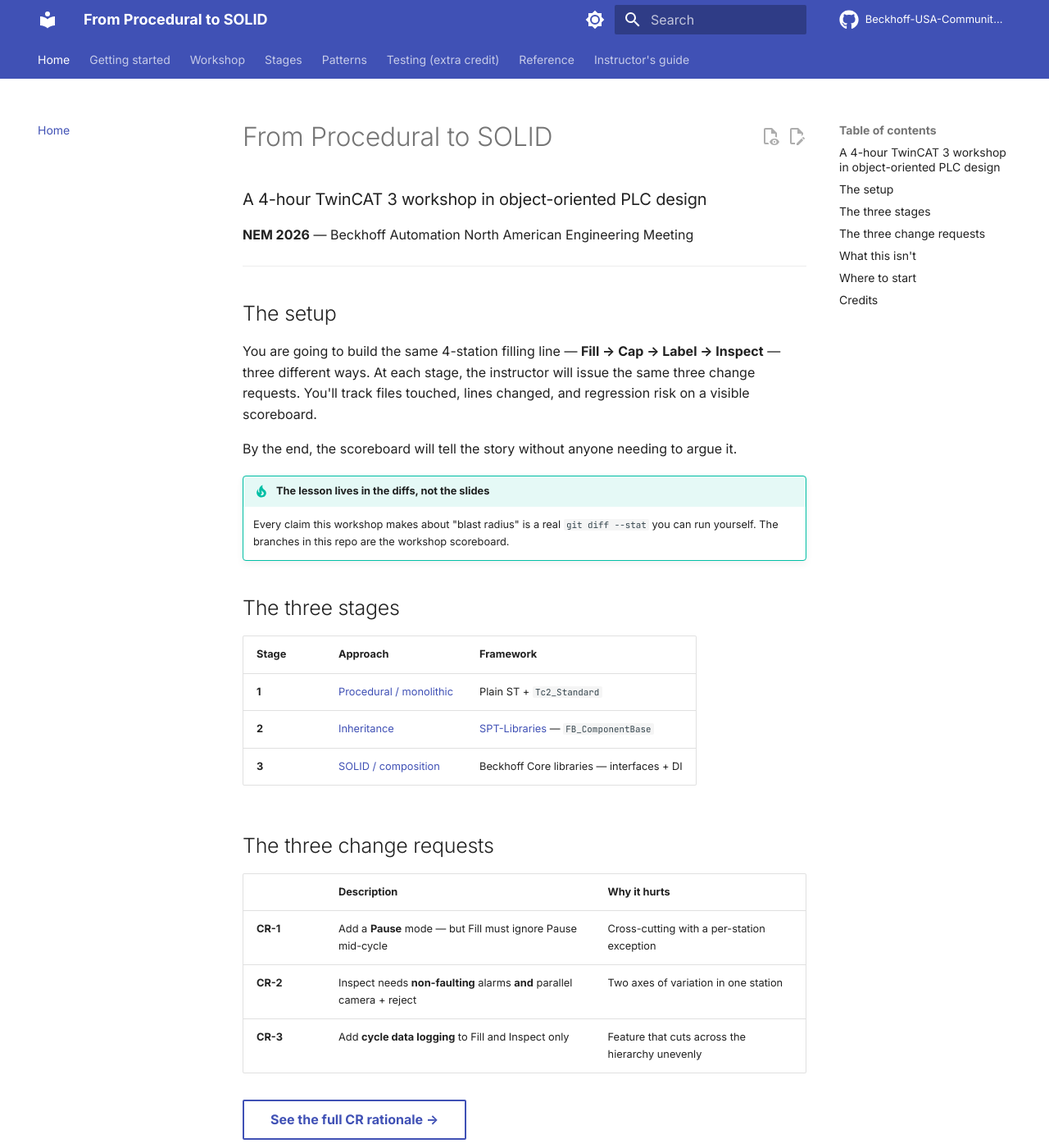
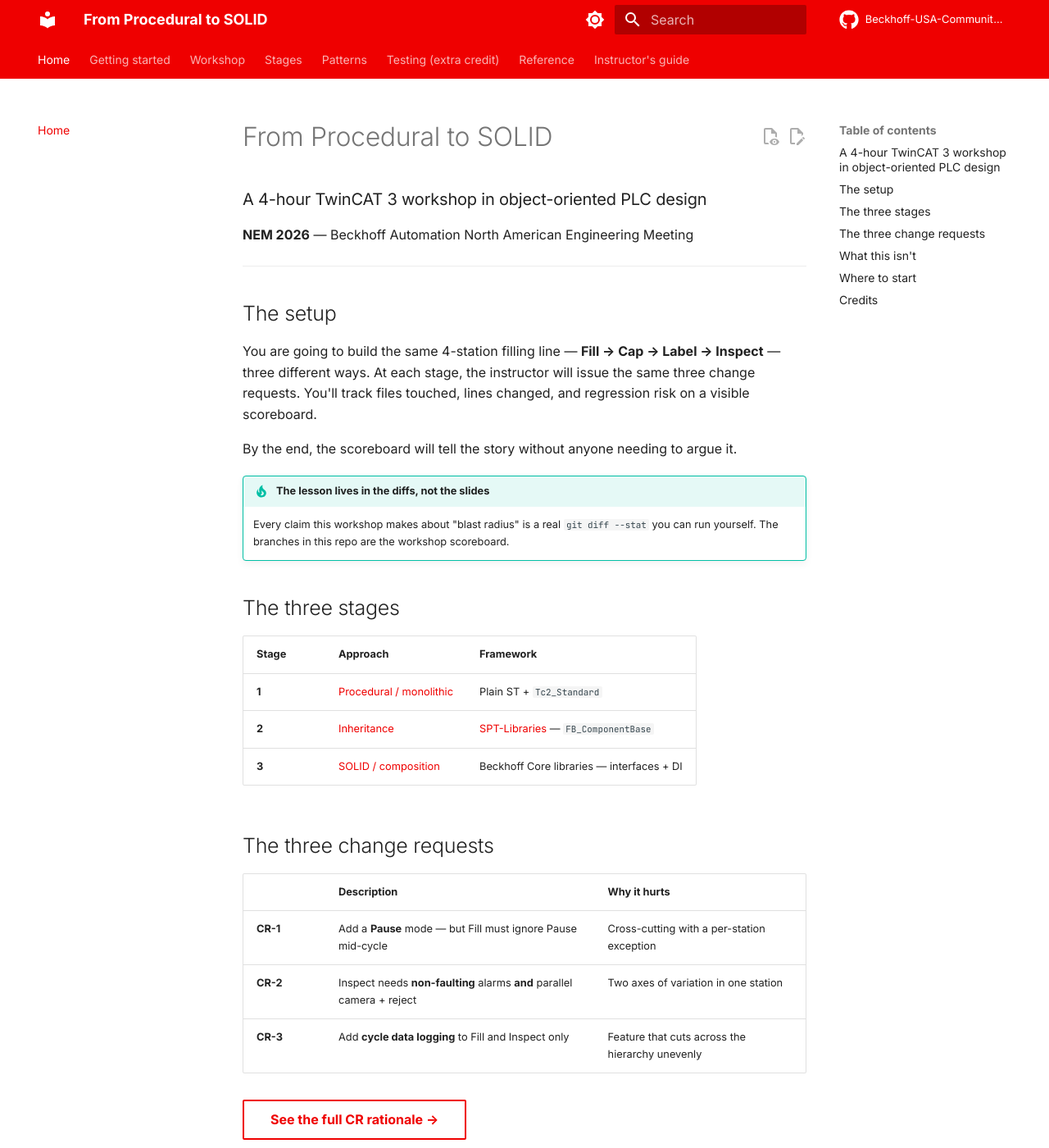
Before and after one commit to Beckhoff-USA-Community/Procedural_To_SOLID, an MkDocs documentation site: the page built from docs/index.md, in a window 1280 px wide and 1400 px high. Shown: the whole window at 82% size. Built offline with MkDocs 1.6.1 and Material for MkDocs 9.7.7, drawn with Linux system fonts in a browser that asks for light colours; comment, search, counter and statistics services are not loaded.

Commit message:
docs: palette — match SPT-Libraries red (Beckhoff brand)
Override Material's `primary: indigo` via CSS custom properties in
docs/stylesheets/extra.css, using the exact values SPT-Libraries
uses on https://beckhoff-usa-community.github.io/SPT-Libraries/:

  --md-primary-fg-color:        #ef0000
  --md-primary-fg-color--light: #ef0000
  --md-primary-fg-color--dark:  #990000
  --md-accent-fg-color:         #aeb3b8

Applied to both `default` and `slate` schemes; slate's
--md-typeset-a-color is pulled toward the brand red so links read
against the dark background.

Co-Authored-By: Claude Opus 4.7 (1M context) <noreply@anthropic.com>

```diff
--- a/docs/stylesheets/extra.css
+++ b/docs/stylesheets/extra.css
@@ -1,16 +1,41 @@
 /* ============================================================
  * Workshop docs — custom overrides
- *
- * Primary purpose: make Mermaid diagrams readable in dark mode.
+ * ============================================================ */
+
+/* -------- Theme palette: SPT-Libraries / Beckhoff red --------
+ * Material's `primary: indigo` in mkdocs.yml is overridden here
+ * via CSS custom properties — same approach SPT-Libraries uses
+ * on https://beckhoff-usa-community.github.io/SPT-Libraries/.  */
+
+:root {
+    --md-primary-fg-color:          #ef0000;
+    --md-primary-fg-color--light:   #ef0000;
+    --md-primary-fg-color--dark:    #990000;
+    --md-accent-fg-color:           #aeb3b8;
+}
+
+[data-md-color-scheme="default"] {
+    --md-primary-fg-color:          #ef0000;
+    --md-primary-fg-color--light:   #ef0000;
+    --md-primary-fg-color--dark:    #990000;
+}
+
+[data-md-color-scheme="slate"] {
+    --md-primary-fg-color:          #ef0000;
+    --md-primary-fg-color--light:   #ef0000;
+    --md-primary-fg-color--dark:    #990000;
+    /* Pull dark-mode link color toward the brand red so anchors
+       read against the slate background. */
+    --md-typeset-a-color:           var(--md-primary-fg-color--light) !important;
+}
+
+/* -------- Mermaid: dark-mode readability --------
  * Material's default Mermaid integration uses the diagram's own
  * theme defaults, which assume a light background. On the slate
  * (dark) scheme the gitGraph branch labels and commit text drop to
- * near-illegible contrast. This file targets Material's
+ * near-illegible contrast. This block targets Material's
  * data-md-color-scheme="slate" body attribute and forces sane
- * foreground / line / fill colors.
- * ============================================================ */
-
-/* -------- Mermaid: dark-mode readability -------- */
+ * foreground / line / fill colors. */
 [data-md-color-scheme="slate"] .mermaid svg {
     background: transparent;
 }
```
